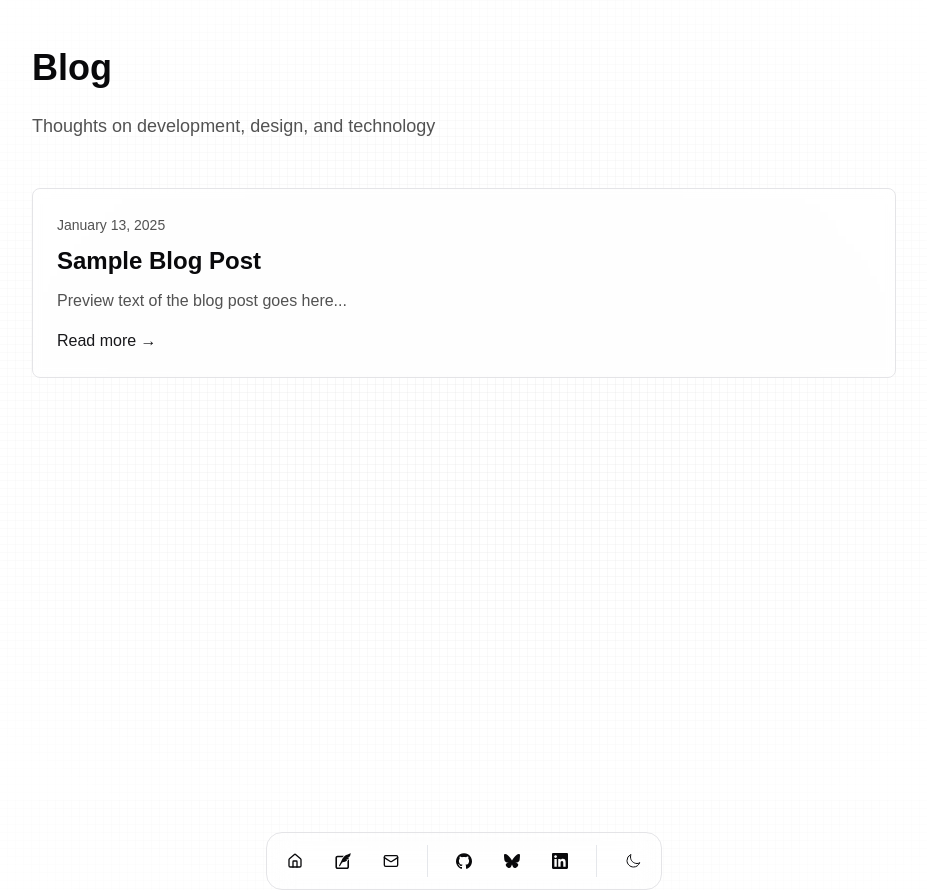
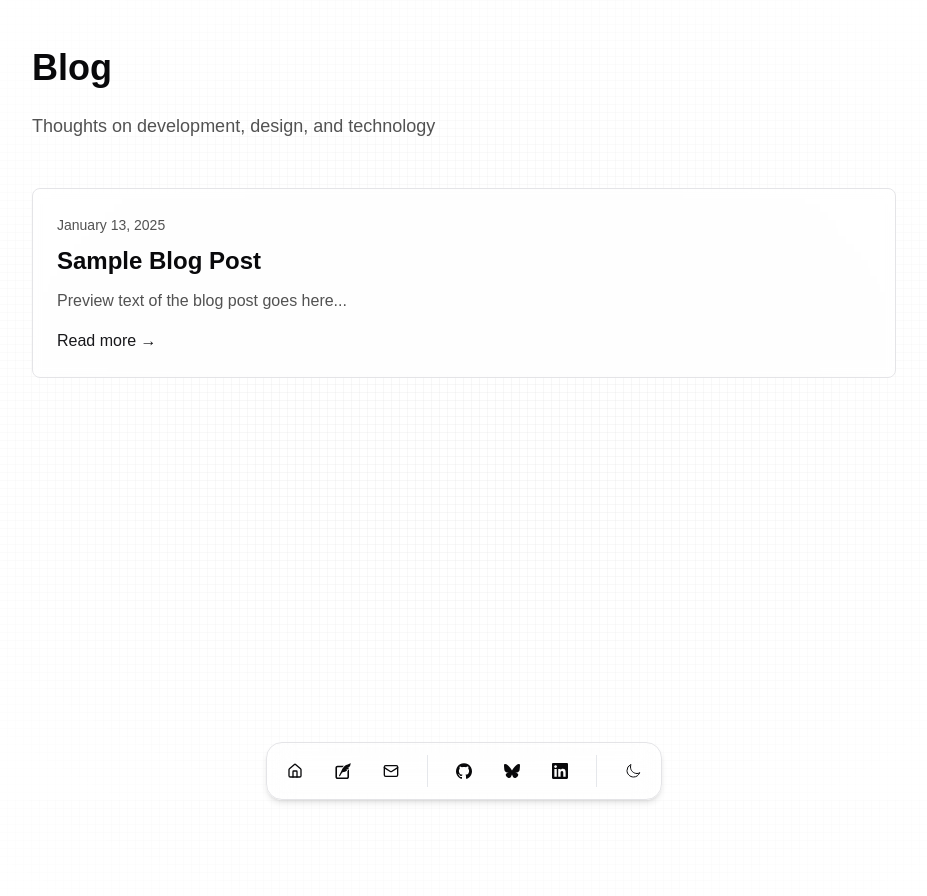
Before and after one commit to Wais-A/wais, a Next.js app: page /blog in a window 1280 px wide. Shown: the whole page, without its empty margins (176-1103 px from the left). Built offline with nearby package versions, Linux system fonts and the light colour scheme; no server answers.

Commit message:
fixed dock and some bugs

```diff
--- a/src/app/globals.css
+++ b/src/app/globals.css
@@ -94,8 +94,23 @@ body {
     @apply border-border;
   }
 
+  html,
   body {
     @apply bg-background text-foreground;
+    @apply no-scrollbar;
+  }
+}
+
+@layer utilities {
+  /* Hide scrollbar for Chrome, Safari and Opera */
+  .no-scrollbar::-webkit-scrollbar {
+    display: none;
+  }
+
+  /* Hide scrollbar for IE, Edge and Firefox */
+  .no-scrollbar {
+    -ms-overflow-style: none; /* IE and Edge */
+    scrollbar-width: none; /* Firefox */
   }
 }
 
--- a/src/app/layout.tsx
+++ b/src/app/layout.tsx
@@ -15,7 +15,6 @@ const geistMono = Geist_Mono({
 });
 
 export const metadata: Metadata = generateMetadata();
-
 export default function RootLayout({
   children,
 }: Readonly<{
@@ -24,16 +23,14 @@ export default function RootLayout({
   return (
     <html lang="en" className="dark [&.dark]:transition-none transition-none">
       <body
-        className={`${geistSans.variable} ${geistMono.variable} antialiased`}
+        className={`${geistSans.variable} ${geistMono.variable} antialiased no-scrollbar`}
       >
-        <div className="min-h-screen w-full dark:bg-black bg-white dark:bg-grid-small-white/[0.2] bg-grid-small-black/[0.2] relative">
-          {/* Radial gradient overlay */}
+        <div className="min-h-screen w-full dark:bg-black bg-white dark:bg-grid-small-white/[0.2] bg-grid-small-black/[0.2] relative overflow-y-auto no-scrollbar">
           <div className="absolute pointer-events-none inset-0 flex items-center justify-center dark:bg-black bg-white [mask-image:radial-gradient(ellipse_at_center,transparent_20%,black)]" />
-          {/* Content Container */}
-          <div className="relative z-10 max-w-6xl mx-auto px-4">
+          <div className="relative z-10 max-w-6xl mx-auto px-4 pb-24 overflow-y-auto no-scrollbar">
             {children}
-            <NavDock />
           </div>
+          <NavDock />
         </div>
       </body>
     </html>
--- a/src/components/nav-dock.tsx
+++ b/src/components/nav-dock.tsx
@@ -14,10 +14,72 @@ import { cn } from "@/lib/utils";
 
 import Link from "next/link";
 
+import { useEffect, useState } from "react";
+
+/**
+ * NavDock Component
+ *
+ * A responsive navigation dock that appears at the bottom of the screen.
+ * Features:
+ * - Auto-hides on scroll down, shows on scroll up
+ * - Always visible at top of page and bottom of page
+ * - Contains navigation links, social links, and theme toggle
+ * - Includes tooltips for accessibility
+ */
 export function NavDock() {
+  // Track visibility state of the dock
+  const [isVisible, setIsVisible] = useState(true);
+
+  useEffect(() => {
+    let lastScrollY = window.scrollY;
+    let frameId: number | null = null;
+
+    const handleScroll = () => {
+      // Cancel any pending frame
+      if (frameId) {
+        cancelAnimationFrame(frameId);
+      }
+
+      frameId = requestAnimationFrame(() => {
+        const currentScrollY = window.scrollY;
+        const direction = currentScrollY > lastScrollY ? "down" : "up";
+
+        // Add a small buffer (1px) for bottom detection to account for rounding
+        const isAtBottom =
+          currentScrollY + window.innerHeight >=
+          document.documentElement.scrollHeight - 1;
+
+        // Only update state if visibility needs to change
+        const shouldBeVisible =
+          direction === "up" || // Show when scrolling up
+          currentScrollY < 10 || // Show when near top
+          isAtBottom; // Show when at bottom
+
+        setIsVisible(shouldBeVisible);
+        lastScrollY = currentScrollY;
+        frameId = null;
+      });
+    };
+
+    window.addEventListener("scroll", handleScroll, { passive: true });
+    return () => {
+      window.removeEventListener("scroll", handleScroll);
+      // Clean up any pending animation frame
+      if (frameId) cancelAnimationFrame(frameId);
+    };
+  }, []);
+
   return (
     <TooltipProvider>
-      <Dock direction="middle">
+      <Dock
+        direction="middle"
+        className={cn(
+          "fixed bottom-0 left-0 right-0 z-50 flex items-center justify-center py-4 shadow-md transition-transform duration-300",
+          // Apply translation based on visibility
+          isVisible ? "translate-y-0" : "translate-y-full"
+        )}
+      >
+        {/* Navigation Links Section */}
         {navigation.navbar.map((item) => (
           <DockIcon key={item.label}>
             <Tooltip>
@@ -37,7 +99,11 @@ export function NavDock() {
             </Tooltip>
           </DockIcon>
         ))}
+
+        {/* Vertical Divider */}
         <div className="mx-2 h-8 w-px bg-gray-200 dark:bg-gray-800" />
+
+        {/* Social Links Section */}
         {navigation.social.map((item) => (
           <DockIcon key={item.label}>
             <Tooltip>
@@ -57,7 +123,11 @@ export function NavDock() {
             </Tooltip>
           </DockIcon>
         ))}
+
+        {/* Vertical Divider */}
         <div className="mx-2 h-8 w-px bg-gray-200 dark:bg-gray-800" />
+
+        {/* Theme Toggle Button */}
         <DockIcon>
           <ThemeToggle />
         </DockIcon>
```
Also changed, not shown: src/components/icons.tsx (+14 -0 lines).
